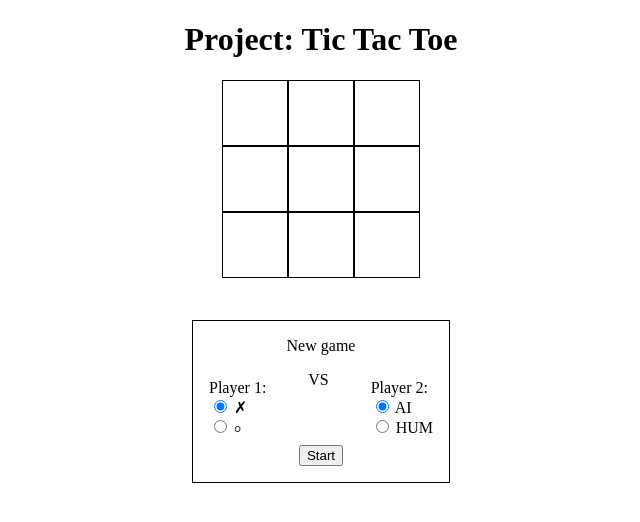
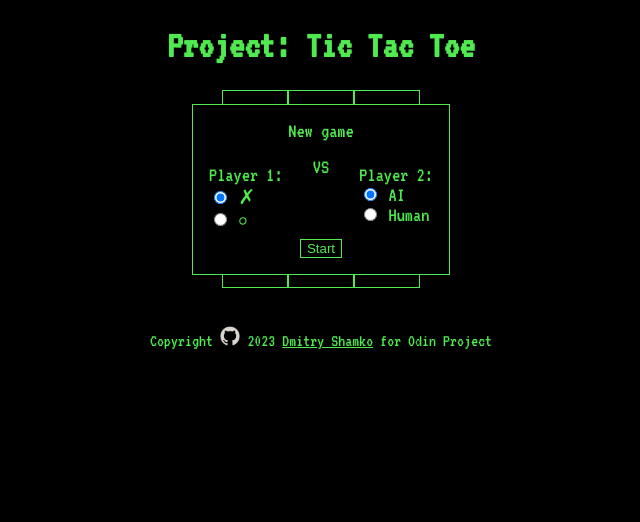
Before and after one commit to proffery/odin-tic-tac-toe, a plain HTML site: page index.html in a window 1280 px wide. Shown: the whole page, without its empty margins (319-959 px from the left). Drawn offline with Linux system fonts and the light colour scheme.

Commit message:
litle style

```diff
--- a/index.html
+++ b/index.html
@@ -14,6 +14,15 @@
 
         </div>
     </div>
+    <div class="footer">
+        <p>
+            <a>Copyright</a>
+            <a href="https://github.com/proffery"><img class="github-mark" src="./github-mark.png"></a>
+            <a><script>document.write(new Date().getFullYear())</script></a>
+            <a href="mailto:proffery@gmail.com" title="Dmitry Shamko">Dmitry Shamko</a>
+            <a>for Odin Project</a>
+        </p>
+    </div>
     <script src="./script.js"></script>
 </body>
 </html>
--- a/script.js
+++ b/script.js
@@ -228,7 +228,7 @@ const game = (() => {
                 </div>
                 <div>
                 <input type="radio" name="p2" id="p2markTwo">
-                <label for="p2markTwo">HUM</label>
+                <label for="p2markTwo">Human</label>
             </div>
         </div>
         `;
--- a/style.css
+++ b/style.css
@@ -1,5 +1,21 @@
+@font-face {
+    font-family: main-font;
+    src: url(./VT323-Regular.ttf);
+}
+
+:root {
+    --main-font: clamp(16px, 1.6vw, 1.5rem);
+    --title-font: clamp(20px, 3vw, 5rem);
+    --font-color: rgb(80, 233, 80);
+    --background-color: black;
+}
+
 body {
     margin: 0;
+    font-size: var(--main-font);
+    font-family: main-font;
+    background-color: var(--background-color);
+    color: var(--font-color);
 }
 
 .main-container {
@@ -17,6 +33,7 @@ body {
     width: 2rem;
     padding: 1rem;
     border: 1px solid;
+    font-size: var(--title-font);
 }
 
 .row {
@@ -27,14 +44,14 @@ body {
 .start-window, .end-window {
     position: fixed;
     left: 50%;
-    top: 40%;
+    top: 13%;
     width: 15rem;
     transform: translateX(-50%);
     padding-left: .5rem;
     padding-right: .5rem;
     padding-bottom: 1rem;
     border: 1px solid;
-    background-color: white;
+    background-color: var(--background-color);
 }
 
 .start-button, .new-game-button {
@@ -70,3 +87,41 @@ body {
     justify-content: center;
     margin: 1rem;
 }
+
+.footer {
+    position: sticky;
+    display: flex;
+    margin: 20px;
+    margin-bottom: 0;
+    align-items: center;
+    justify-content: center;
+    font-size: calc(var(--main-font) - 3px);
+}
+
+.github-mark {
+    width: var(--main-font);
+    filter: invert();
+    transition: all .3s;
+}
+
+.github-mark:hover {
+    transform: rotate(360deg);
+}
+
+a {
+    color: var(--font-color);
+}
+
+h1 {
+    font-size: var(--title-font);
+}
+
+button {
+    color: var(--font-color);
+    background-color: var(--background-color);
+    border: 1px solid var(--font-color);
+}
+
+input[type="radio"]:checked:before{
+    background-color:green;
+    }
```
Also changed, not shown: VT323-Regular.ttf (added), github-mark.png (added).
